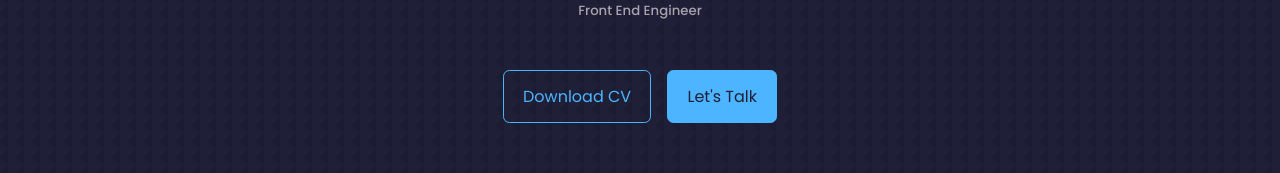
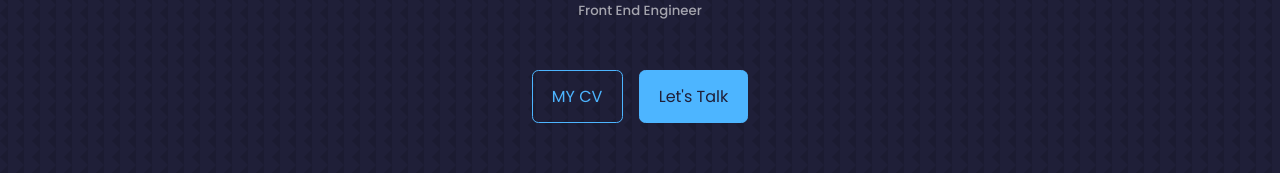
Before and after one commit to Vin-Jex/pythoniclaver, a React (Create React App) app: page / in a window 1280 px wide. Shown: the part 219-392 px from the top of the page. Built offline with nearby package versions, Linux system fonts and the light colour scheme.

Commit message:
Update CTA.jsx

```diff
--- a/src/components/header/CTA.jsx
+++ b/src/components/header/CTA.jsx
@@ -3,10 +3,10 @@ import React from 'react'
 const CTA = () => {
   return (
     <div className='cta'>
-        <a href='https://drive.google.com/file/d/1ZG47wI6Pb3QkYcYuF6OKoZF2pzMIhZac/view'
+        <a href='https://drive.google.com/file/d/1_Hb4d9FqsWkWF62pylpCFr6bdvW-d1Et/view'
         target="_blank"
         rel='noreferrer'
-        className='btn'>Download CV</a>
+        className='btn'>MY CV</a>
         <a href="#contact" className='btn btn-primary'>Let's Talk</a>
     </div>
   )
```
